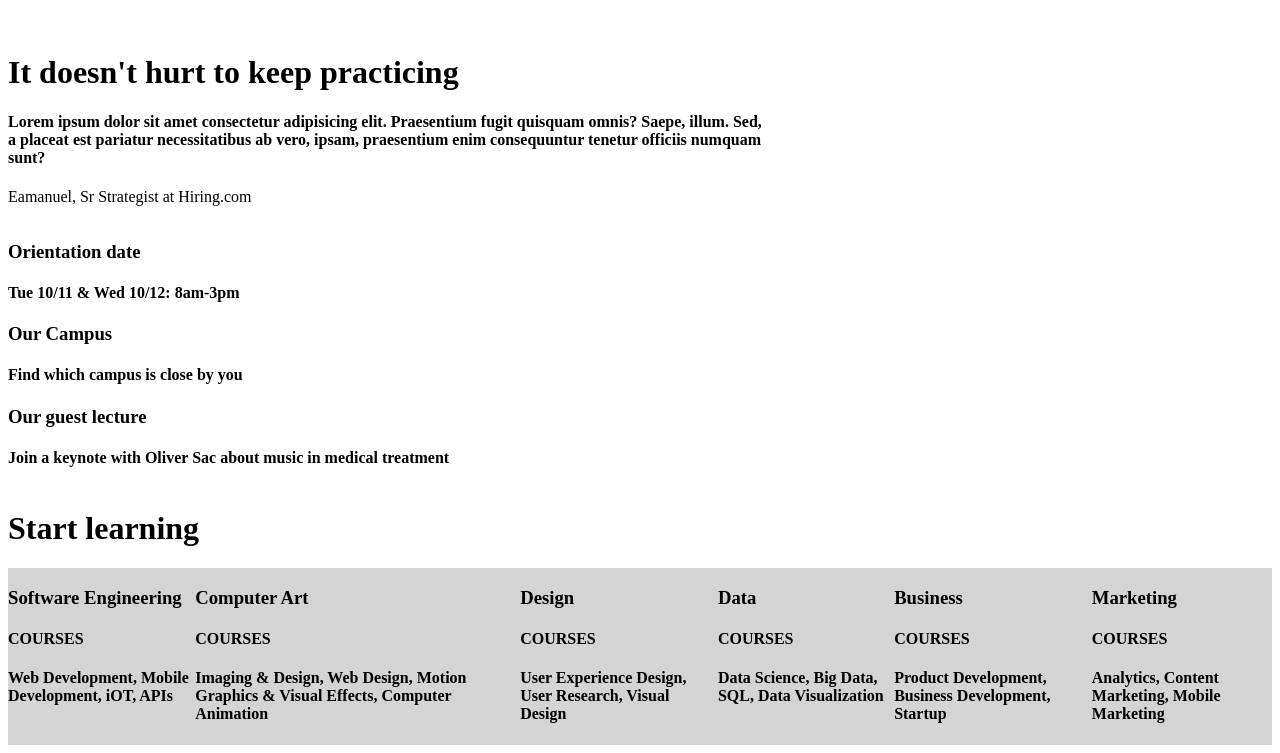
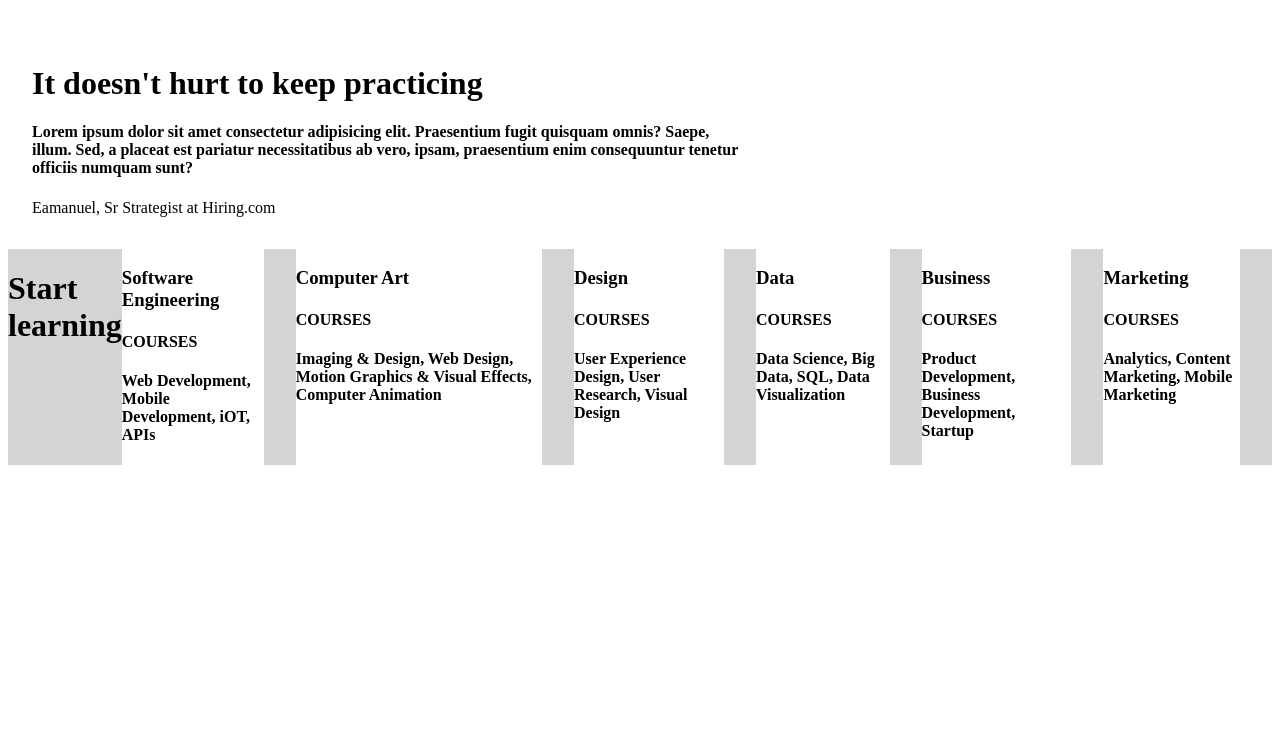
Before and after one commit to gmalazarte/Colmar-Academy, a plain HTML site: page index.html in a window 1280 px wide. Shown: the part 1148-1901 px from the top of the page. After the commit the page ends 1621 px from the top, so only its background shows below. Drawn offline with Linux system fonts and the light colour scheme.

Commit message:
added new section 3

```diff
--- a/index.html
+++ b/index.html
@@ -53,8 +53,9 @@
     </div>
   </div>
   <!--Section 3-->
-  <h1>Start learning</h1>
-<div class="container4">
+
+<div class="container3">
+  <span><h1 class="container3--heading">Start learning</h1></span>
   <div class="software">
       <h3>Software Engineering</h3>
       <h4>COURSES</h4>
--- a/resources/css/style.css
+++ b/resources/css/style.css
@@ -57,29 +57,38 @@ li {
 /*Section 2*/
 .container2 {
     display: flex;
-    width: 100%;
-    flex-direction: column;
+
  }
- .container2--section1 {
+.container2--section1 {
    flex: 1;
+   width: 100%;
  }
   .container2--image1 {
-      max-width: 60%;
+     max-width: 100%;
       object-fit: contain;
       align-self: flex-start;
       margin: 32px 24px;
+
   }
   .container2--text {
      float: none;
-     max-width: 60%;
+     margin: 32px 24px;
  }
 
- .container2--section2 {
+.container2--section2 {
   flex: 1;
-
+  max-width: 40%;
  }
 /*Section 3*/
-.container4 {
+.container3 {
   background-color:hsl(0, 0%, 83%);
   display: flex;
+  overflow: auto;
+
 }
+  .software, .computerart, .design, .data, .business, .marketing {
+    border-right:32px solid hsl(0, 0%, 83%);
+    margin: 32px 72px;
+    background-color: white;
+    margin: 0 auto;
+  }
```
